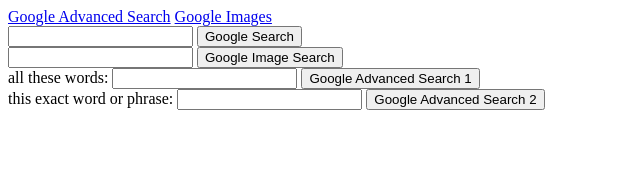
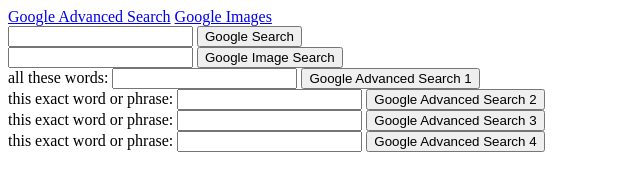
Before and after one commit to lucidsatan/lucidsatan.github.io, a plain HTML site: page index.html in a window 1280 px wide. Shown: the whole page, without its empty margins (0-640 px from the left). Drawn offline with Linux system fonts and the light colour scheme.

Commit message:
Update index.html

```diff
--- a/index.html
+++ b/index.html
@@ -38,5 +38,21 @@
 	    <input type="submit" value="Google Advanced Search 2">
         </form>
 
+	<form action="https://google.com/search">
+	    <label for="exact">this exact word or phrase:</label>
+            <input type="text" id="exact" name="as_oq">
+	    <input type="submit" value="Google Advanced Search 3">
+        </form>
+
+	<form action="https://google.com/search">
+	    <label for="exact">this exact word or phrase:</label>
+            <input type="text" id="exact" name="as_eq">
+	    <input type="submit" value="Google Advanced Search 4">
+        </form>
+
+
+
+
+
     </body>
 </html>
```
